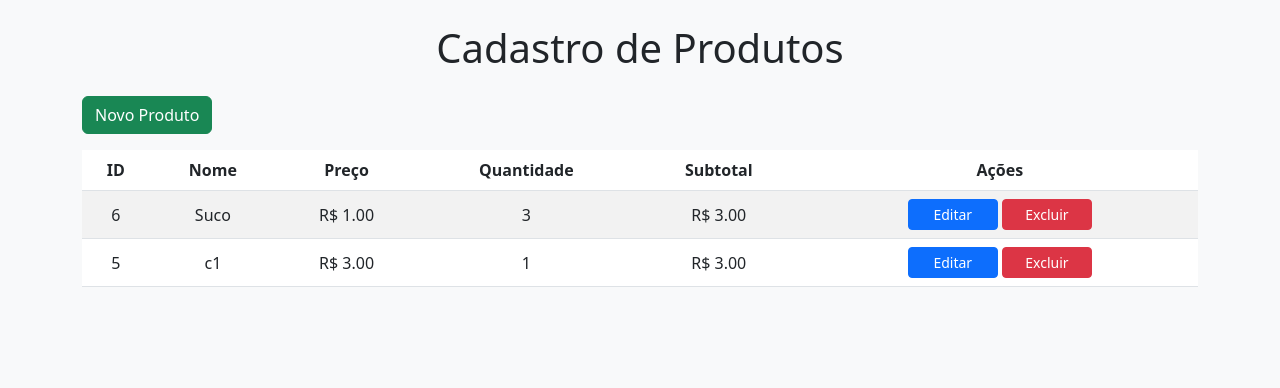
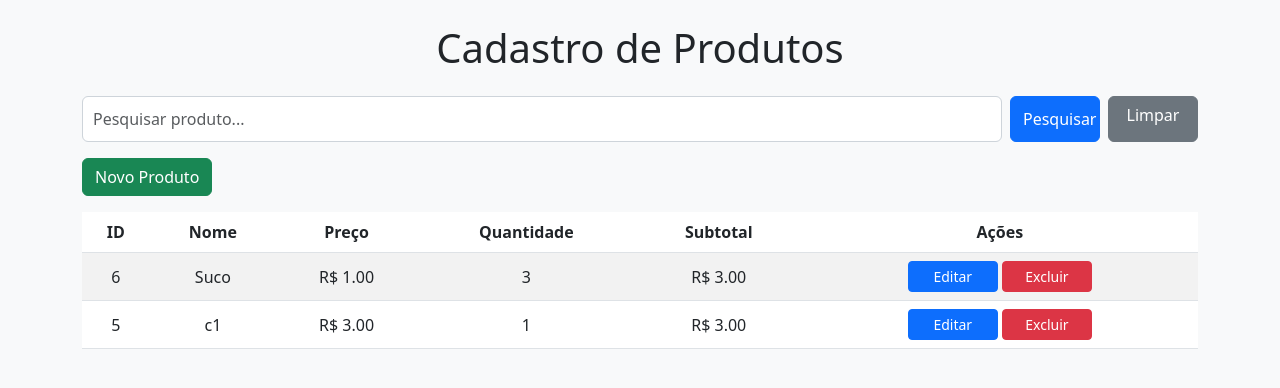
Before and after one commit to alexsnls/python-crud, a Flask app: page / in a window 1280 px wide. Shown: the top 388 px of the page. Run offline with Flask 3, Linux system fonts and the light colour scheme; data comes from the database, SQL or seed files in the repository; both versions use the stored data as it was after the commit.

Commit message:
Código com melhorias

```diff
--- a/app.py
+++ b/app.py
@@ -66,6 +66,18 @@ def deletar(id):
         conn.execute("DELETE FROM produtos WHERE id=?", (id,))
     return redirect(url_for('index'))
 
+# Rota para pesquisar produtos
+@app.route('/pesquisar', methods=['GET'])
+def pesquisar():
+    termo = request.args.get('q', '')
+    with sqlite3.connect(DB) as conn:
+        cursor = conn.execute(
+            "SELECT * FROM produtos WHERE nome LIKE ? ORDER BY id DESC",
+            (f'%{termo}%',)
+        )
+        produtos = cursor.fetchall()
+    return render_template('index.html', produtos=produtos, termo=termo)
+
 # Rodar Aplicacao
 if __name__ == '__main__':
     app.run(debug=True)
--- a/templates/index.html
+++ b/templates/index.html
@@ -2,6 +2,12 @@
 {% extends 'base.html' %}
 <!-- Bloco de Conteúdo -->
 {% block conteudo %}
+<!-- Barra de Pesquisa -->
+<form method="get" action="{{ url_for('pesquisar') }}" class="mb-3 d-flex" style="gap: 8px;">
+    <input type="text" name="q" class="form-control" placeholder="Pesquisar produto..." value="{{ termo|default('') }}">
+    <button type="submit" class="btn btn-primary">Pesquisar</button>
+    <a href="{{ url_for('index') }}" class="btn btn-secondary">Limpar</a>
+</form>
 <!-- Botão Novo Produto -->
 <a href="{{ url_for('criar') }}" class="btn btn-success mb-3">Novo Produto</a>
 <!-- Tabela de Produtos -->
```
Also changed, not shown: produtos.db.
